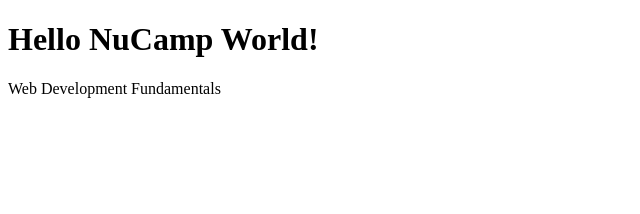
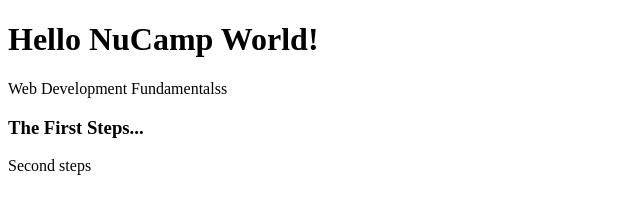
Before and after one commit to cheberly603/vscode_Nucamp_webproject1, a plain HTML site: page index.html in a window 1280 px wide. Shown: the whole page, without its empty margins (0-640 px from the left). Drawn offline with Linux system fonts and the light colour scheme.

Commit message:
Add files via upload

```diff
--- a/index.html
+++ b/index.html
@@ -1,5 +1,5 @@
 <!DOCTYPE html>
-    <html>
+    <html lang="en-US">
         <head>
             <meta charset="UTF-8">
             <meta name="viewport" content="width=device-width, initial-scale=1.0">
@@ -8,7 +8,9 @@
         <body>
             <header>
                 <h1>Hello NuCamp World!</h1>
-                <p>Web Development Fundamentals</p>
+                <p>Web Development Fundamentalss</p>
             </header>
+            <h3>The First Steps...</h3>
+            <p>Second steps</p>
         </body>
     </html>
```
